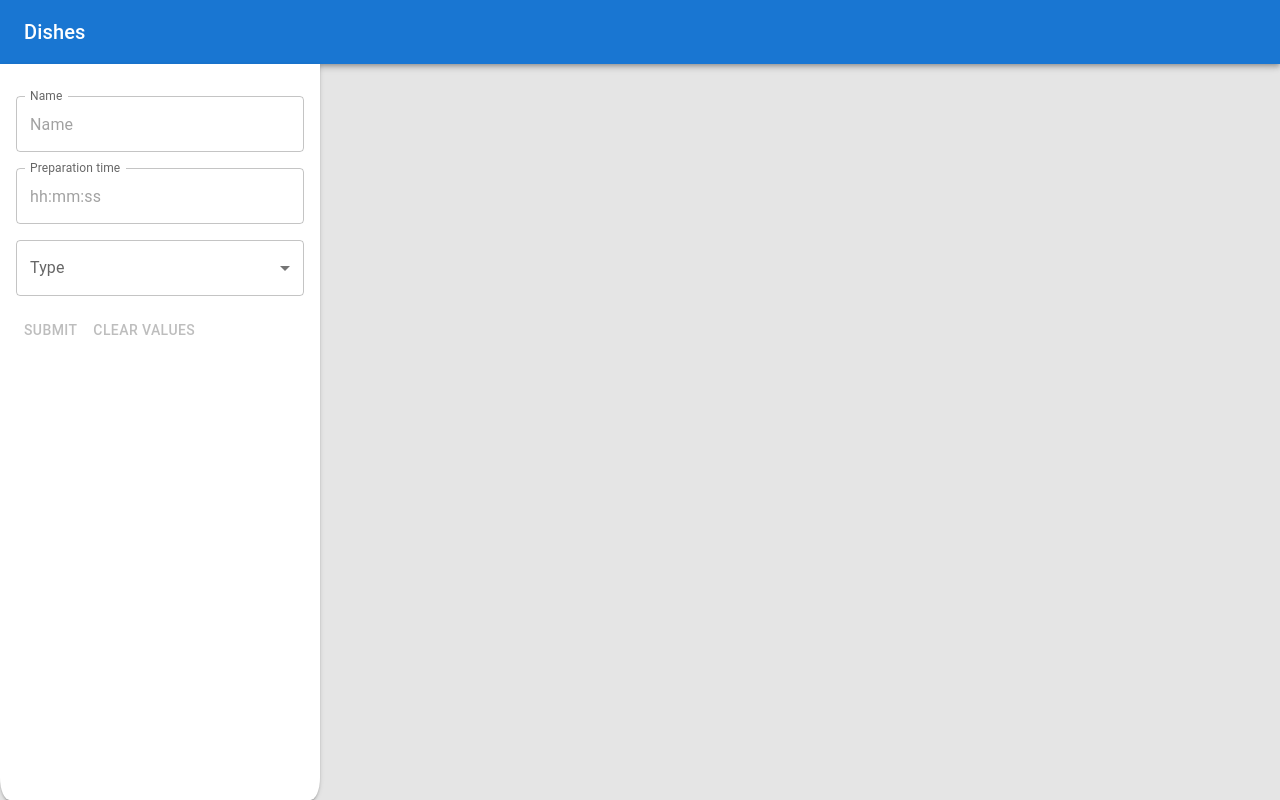
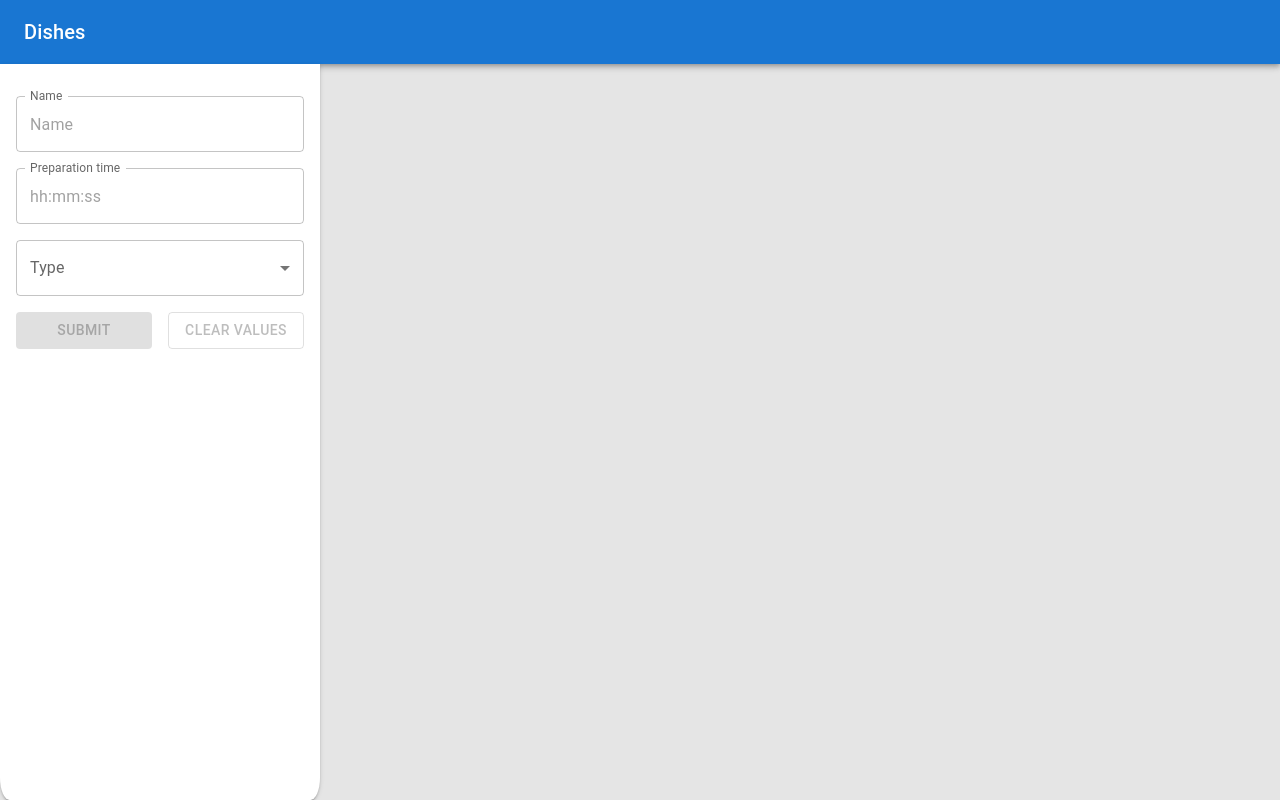
Before and after one commit to tomasz-piwowarski/dishes, a Next.js app: page / in a window 1280 px wide. Built offline with nearby package versions, Linux system fonts and the light colour scheme.

Commit message:
Button styling, appbar file

```diff
--- /dev/null
+++ b/src/components/AppBar.tsx
@@ -0,0 +1,13 @@
+import { AppBar as Bar, Toolbar, Typography } from '@mui/material';
+
+export default function AppBar() {
+  return (
+    <Bar position="static">
+      <Toolbar>
+        <Typography variant="h6" component="div" sx={{ flexGrow: 1 }}>
+          Dishes
+        </Typography>
+      </Toolbar>
+    </Bar>
+  );
+}
--- a/src/components/Form.tsx
+++ b/src/components/Form.tsx
@@ -71,11 +71,24 @@ function Form({
         </Field>
       </Box>
       {conditionalFields[type]}
-      <Box>
-        <Button type="submit" disabled={pristine || submitting}>
+      <Box sx={{ display: 'flex', flexDirection: 'row' }}>
+        <Button
+          variant="contained"
+          type="submit"
+          disabled={pristine || submitting}
+          fullWidth
+          sx={{ mr: 1 }}
+        >
           Submit
         </Button>
-        <Button type="button" disabled={pristine || submitting} onClick={reset}>
+        <Button
+          variant="outlined"
+          type="button"
+          disabled={pristine || submitting}
+          onClick={reset}
+          fullWidth
+          sx={{ ml: 1 }}
+        >
           Clear Values
         </Button>
       </Box>
--- a/src/pages/index.tsx
+++ b/src/pages/index.tsx
@@ -4,7 +4,8 @@ import { DishesData } from '@/types';
 import useForm from '@/hooks/useForm';
 import { useState } from 'react';
 import Dishes from '@/components/Dishes/Dishes';
-import { Box, AppBar, Toolbar, IconButton, Typography } from '@mui/material';
+import { Box } from '@mui/material';
+import AppBar from '@/components/AppBar';
 
 export default function Home() {
   const [dishes, setDishes] = useState<DishesData[]>([]);
@@ -28,13 +29,7 @@ export default function Home() {
       <Box
         sx={{ minHeight: '100vh', display: 'flex', flexDirection: 'column' }}
       >
-        <AppBar position="static">
-          <Toolbar>
-            <Typography variant="h6" component="div" sx={{ flexGrow: 1 }}>
-              Dishes
-            </Typography>
-          </Toolbar>
-        </AppBar>
+        <AppBar />
         <Box
           sx={{
             display: 'flex',
```
